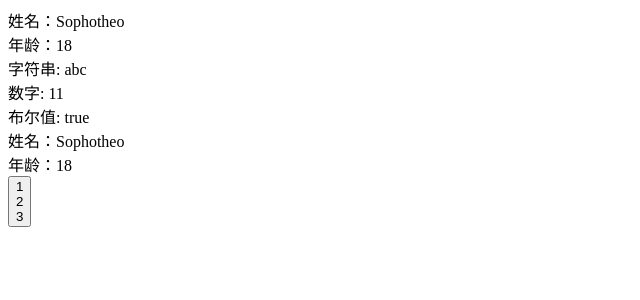
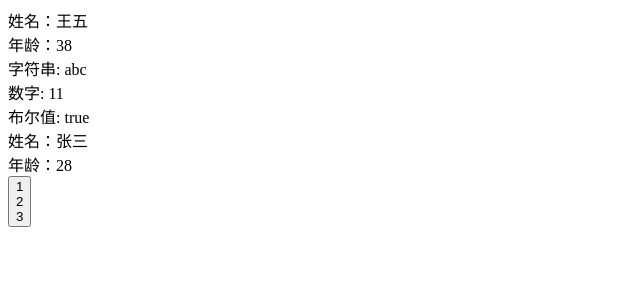
Before and after one commit to TheoGin/LearnReact, a React (Create React App) app: page / in a window 1280 px wide. Shown: the top 300 px of the page, without its empty margins (0-640 px from the left). Built offline with nearby package versions, Linux system fonts and the light colour scheme.

Commit message:
feat: defaultProps

```diff
--- a/src/App.jsx
+++ b/src/App.jsx
@@ -8,9 +8,9 @@ class App extends React.Component {
   constructor() {
     super();
     this.state = {
-      name: 'Sophotheo',
-      age: 18
-    }
+      name: "Sophotheo",
+      age: 18,
+    };
 
     // 1. 在constructor中，设置组件自身的数据状态
     // this.state = {
@@ -74,18 +74,21 @@ class App extends React.Component {
     // })
 
     // 4. 如果新的状态要根据之前的状态进行运算，使用函数的方式改变状态（setState  的第一个函数）
+    this.setState(
+      (lastState) => ({
+        num: lastState.num + 1,
+      }),
+      () => {
+        console.log(this.state.num, "num"); // 易错：打印的是4，而不是2！！！因为React 会对异步的 setState 进行优化，将多次 setState 进行合并（将多次状态改变完成后，再统一对 state 进行改变，然后触发 render ）
+      }
+    );
     this.setState((lastState) => ({
-      num: lastState.num + 1
-    }), () => {
-      console.log(this.state.num, 'num') // 易错：打印的是4，而不是2！！！因为React 会对异步的 setState 进行优化，将多次 setState 进行合并（将多次状态改变完成后，再统一对 state 进行改变，然后触发 render ）
-    })
+      num: lastState.num + 1,
+    }));
     this.setState((lastState) => ({
-      num: lastState.num + 1
-    }))
-    this.setState((lastState) => ({
-      num: lastState.num + 1
-    }))
-  }
+      num: lastState.num + 1,
+    }));
+  };
 
   render() {
     // console.log('render方法执行')
@@ -93,8 +96,8 @@ class App extends React.Component {
       <>
         {/* <div>{this.state.num}</div>
         <button onClick={ this.handleClick }>+1</button> */}
-        <Child1 stuInfo={this.state} str="abc" num={11} isTrue={true} />
-        <Child2 stuInfo={this.state} />
+        <Child1 str="abc" num={11} isTrue={true} />
+        <Child2 />
         {/* Button组件实现插槽 */}
         <Button>
           <div>1</div>
@@ -105,5 +108,4 @@ class App extends React.Component {
     );
   }
 }
-
 export default App;
--- a/src/components/Child1.jsx
+++ b/src/components/Child1.jsx
@@ -1,16 +1,37 @@
-import React from 'react';
+import React from "react";
 
 // 如果是函数组件，props  作为函数的一个参数传入
-function Child1(props) {
-    return (
-        <>
-            <div>姓名：{ props.stuInfo.name }</div>
-            <div>年龄：{ props.stuInfo.age }</div>
-            <div>字符串: { props.str }</div>
-            <div>数字: { props.num }</div>
-            <div>布尔值: { props.isTrue ? 'true' : 'false' }</div>
-        </>
-    );
+function Child1({
+  stuInfo = {
+    name: "王五",
+    age: 38,
+  },
+  str,
+  num,
+  isTrue
+}) {
+  return (
+    <>
+      <div>姓名：{stuInfo.name}</div>
+      <div>年龄：{stuInfo.age}</div>
+      <div>字符串: {str}</div>
+      <div>数字: {num}</div>
+      <div>布尔值: {isTrue ? "true" : "false"}</div>
+      {/* <div>姓名：{props.stuInfo.name}</div>
+      <div>年龄：{props.stuInfo.age}</div>
+      <div>字符串: {props.str}</div>
+      <div>数字: {props.num}</div>
+      <div>布尔值: {props.isTrue ? "true" : "false"}</div> */}
+    </>
+  );
 }
 
+// // 函数组件设置默认的 defaultProps 属性值——》已弃用！！！
+// Child1.defaultProps = {
+//   stuInfo: {
+//     name: "李四",
+//     age: 38,
+//   },
+// };
+
 export default Child1;
--- a/src/components/Child2.jsx
+++ b/src/components/Child2.jsx
@@ -1,18 +1,33 @@
-import React from 'react'
+import React from "react";
 
 class Child2 extends React.Component {
   constructor(props) {
     super(props);
   }
+
+  // 设置默认的 defaultProps 属性值
+//   static defaultProps = {
+//     stuInfo: {
+//       name: "张三",
+//       age: 28,
+//     },
+//   };
   render() {
     return (
       <>
         {/* 如果是类组件，则需要在 constructor 中将 props 通过 super 传递给父类，然后通过 this.props 的方式来获取传入的值 */}
-                <div>姓名：{ this.props.stuInfo.name }</div>
-                <div>年龄：{ this.props.stuInfo.age }</div>
+        <div>姓名：{this.props.stuInfo.name}</div>
+        <div>年龄：{this.props.stuInfo.age}</div>
       </>
     );
   }
 }
+// 或者
+Child2.defaultProps = {
+  stuInfo: {
+    name: "张三",
+    age: 28,
+  },
+};
 
 export default Child2;
```
Lines whose indentation alone changed are shown as unchanged.
